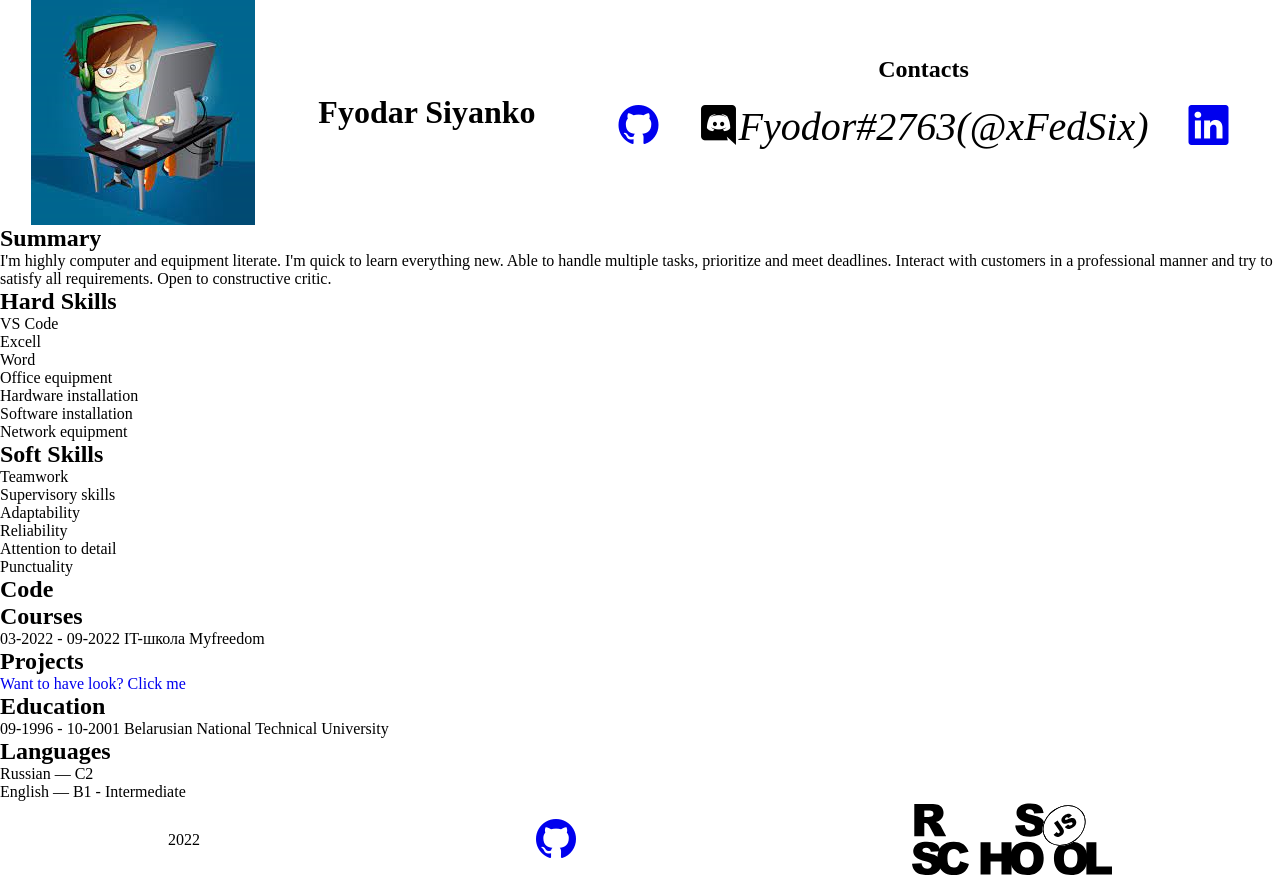
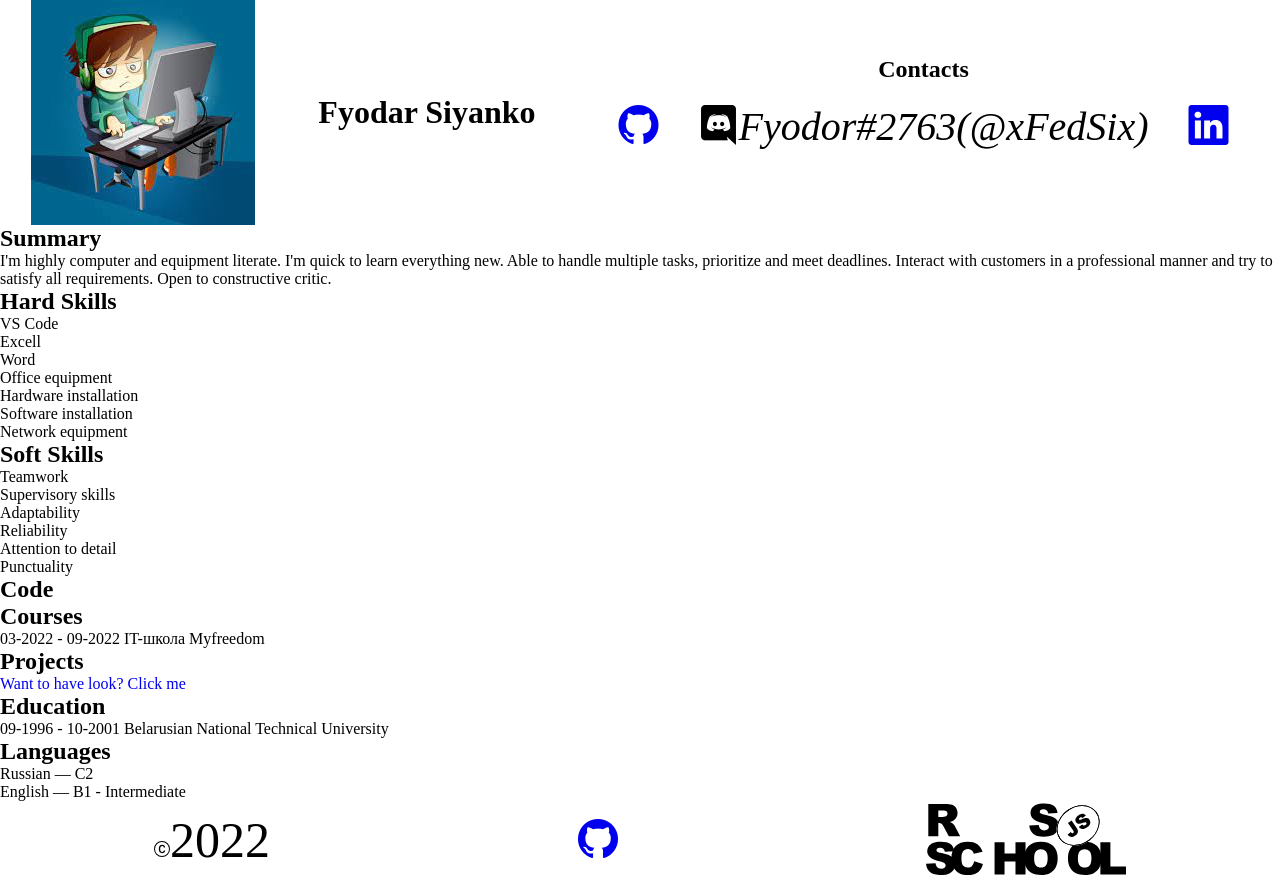
Before and after one commit to xFedSix/rsschool-cv, a website: page index.html in a window 1280 px wide. Drawn offline with nearby package versions, Linux system fonts and the light colour scheme.

Commit message:
docs: edding style.css

```diff
--- a/index.html
+++ b/index.html
@@ -96,9 +96,21 @@
           <li>English — B1 - Intermediate</li>
         </ul>
       </div>
-    </main>
       <footer>
-      <p>2022</p>
+        <p>
+          <svg
+            xmlns="http://www.w3.org/2000/svg"
+            width="16"
+            height="16"
+            fill="currentColor"
+            class="bi bi-c-circle"
+            viewBox="0 0 16 16"
+          >
+            <path
+              d="M1 8a7 7 0 1 0 14 0A7 7 0 0 0 1 8Zm15 0A8 8 0 1 1 0 8a8 8 0 0 1 16 0ZM8.146 4.992c-1.212 0-1.927.92-1.927 2.502v1.06c0 1.571.703 2.462 1.927 2.462.979 0 1.641-.586 1.729-1.418h1.295v.093c-.1 1.448-1.354 2.467-3.03 2.467-2.091 0-3.269-1.336-3.269-3.603V7.482c0-2.261 1.201-3.638 3.27-3.638 1.681 0 2.935 1.054 3.029 2.572v.088H9.875c-.088-.879-.768-1.512-1.729-1.512Z"
+            /></svg
+          >2022
+        </p>
         <a href="https://github.com/xFedSix"
           ><i class="bi bi-github" style="font-size: 40px"></i
         ></a>
@@ -106,5 +118,6 @@
           ><img src="rs_school_js.svg" alt="rs_school_logo"
         /></a>
       </footer>
+    </main>
   </body>
 </html>
--- a/style.css
+++ b/style.css
@@ -6,18 +6,11 @@
 .container {
     max-width: 1440px;
     margin: 0 auto;
-    /* min-height: 100%;
-    display: flex;
-    flex-direction: column;
-    justify-content: space-between; */
-
-}
-body {
     min-height: 100vh;
     display: flex;
     flex-direction: column;
     justify-content: space-between;
-  }
+}
 
 header {
     display: flex;
@@ -56,3 +49,7 @@ footer {
 footer img {
     width: 200px;
 }
+
+footer p {
+    font-size: 50px;
+}
```
Lines whose indentation alone changed are shown as unchanged.
